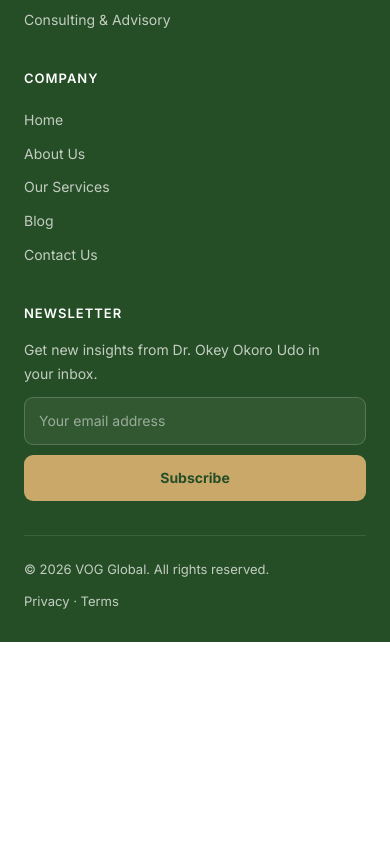
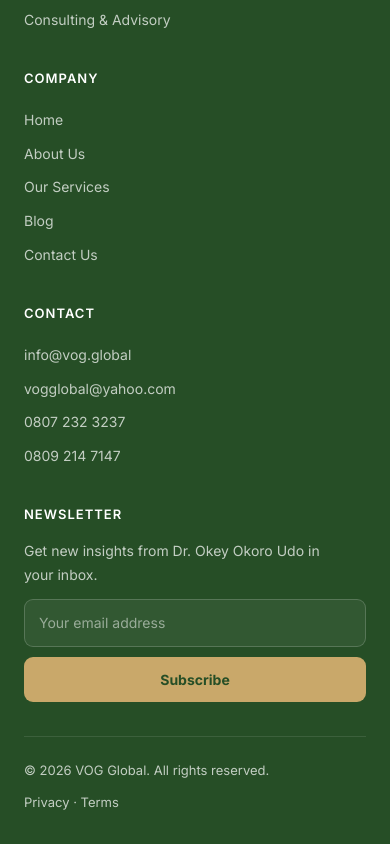
Before and after one commit to raji2004/vog-tech, a Next.js app: page /contact in a window 390 px wide. Shown: the part 2424-3268 px from the top of the page. Before the commit the page ends 3066 px from the top, so only its background shows below. Built offline with nearby package versions, Linux system fonts and the light colour scheme.

Commit message:
Footer: add contact column with emails and phone numbers

```diff
--- a/src/components/footer.tsx
+++ b/src/components/footer.tsx
@@ -30,6 +30,13 @@
             <Link href="/blog">Blog</Link>
             <Link href="/contact">Contact Us</Link>
           </div>
+          <div className="foot-col">
+            <h6>Contact</h6>
+            <a href="mailto:info@vog.global">info@vog.global</a>
+            <a href="mailto:vogglobal@yahoo.com">vogglobal@yahoo.com</a>
+            <a href="tel:+2348072323237">0807 232 3237</a>
+            <a href="tel:+2348092147147">0809 214 7147</a>
+          </div>
           <div className="foot-col news">
             <h6>Newsletter</h6>
             <p className="desc" style={{ marginBottom: "12px" }}>
```
